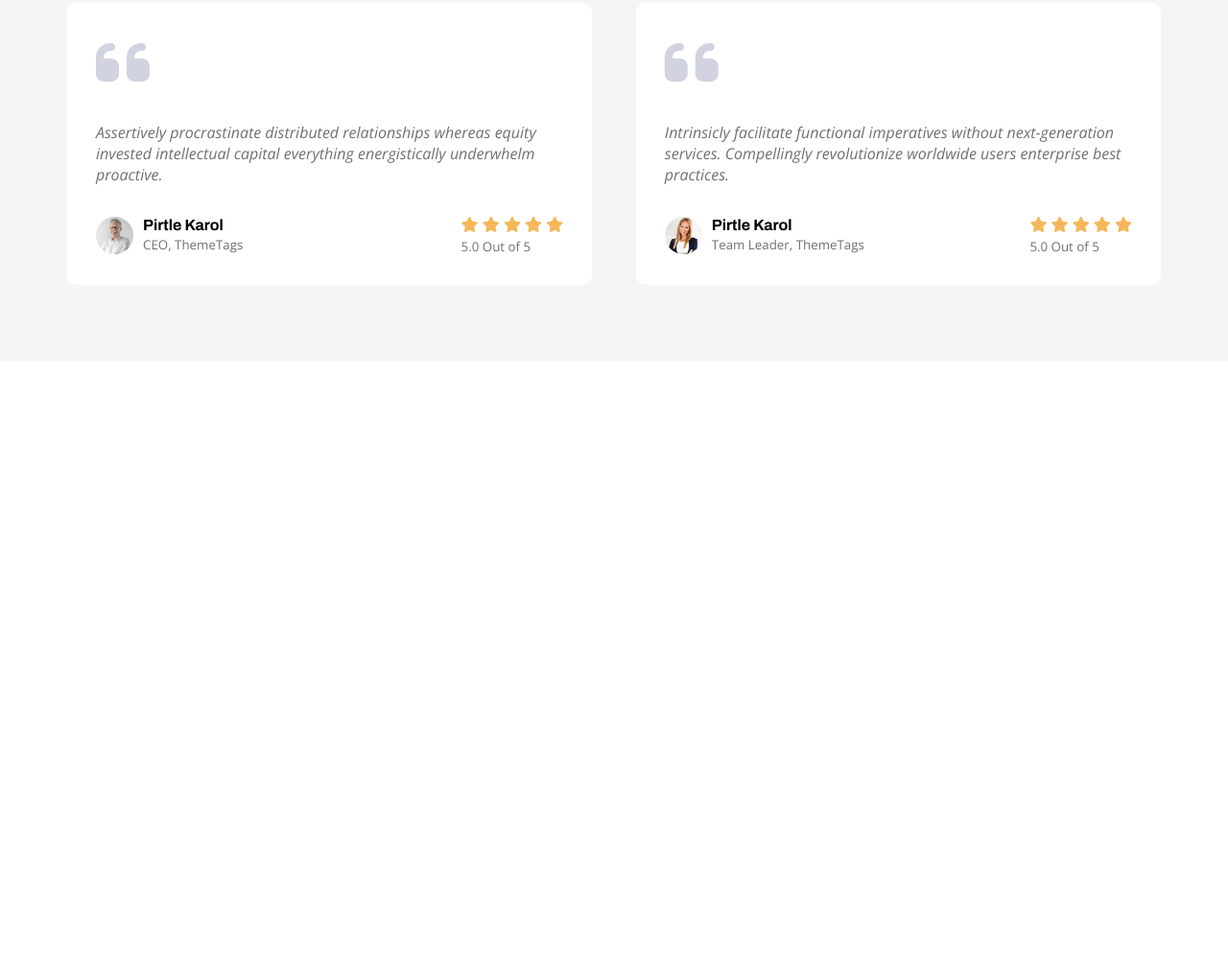
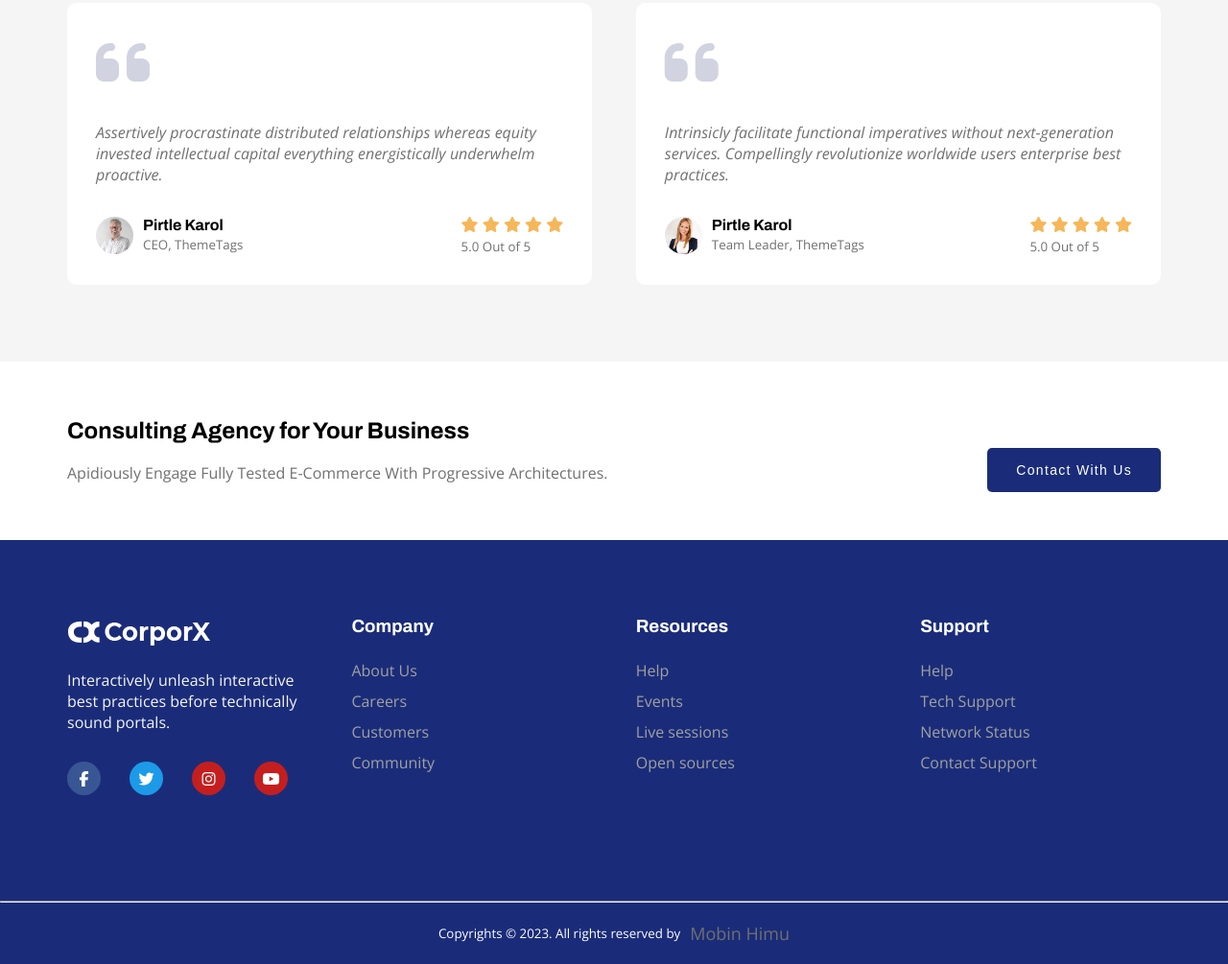
Before and after one commit to mobinhimu/corporx, a plain HTML site: page index.html in a window 1280 px wide. Shown: the part 7173-8178 px from the top of the page at 96% size. Before the commit the page ends 7670 px from the top, so only its background shows below. Drawn offline with nearby package versions, Linux system fonts and the light colour scheme.

Commit message:
Complte Project

```diff
--- a/css/responsive.css
+++ b/css/responsive.css
@@ -119,8 +119,26 @@
   .review__info--display {
     display: block;
   }
+  /* Business Section */
+  .business__wrapper {
+    display: flex;
+    flex-flow: row wrap;
+    justify-content: space-between;
+    align-items: center;
+  }
   /* This is main section end */
   /* This is footer section start */
+  /* footer section */
+  .footer__wrapper {
+    padding: 80px 0px;
+    flex-flow: row wrap;
+    justify-content: space-between;
+    align-items: center;
+    gap: 40px;
+  }
+  .footer__card {
+    width: 45%;
+  }
   /* This is footer section end */
 }
 /* This is for large Device */
@@ -259,6 +277,17 @@
   }
   /* This is main section end */
   /* This is footer section start */
+  /* footer section */
+  .footer__wrapper {
+    padding: 80px 0px;
+    flex-flow: row wrap;
+    justify-content: space-between;
+    align-items: flex-start;
+    gap: 40px;
+  }
+  .footer__card {
+    width: 22%;
+  }
   /* This is footer section end */
 }
 /* This is for x-large Devices */
--- a/css/style.css
+++ b/css/style.css
@@ -549,6 +549,108 @@ p {
 .review__info i {
   color: #f5b759;
 }
+/* Business Section */
+.business {
+  margin: 50px 0px;
+}
+.business__wrapper {
+  display: flex;
+  flex-flow: column wrap;
+}
+.business__section h1 {
+  padding-bottom: 20px;
+}
+.business__section p {
+  text-transform: capitalize;
+}
+.btn--blue {
+  background-color: #1a2c79;
+}
+.btn--blue:hover {
+  background-color: #13205a;
+}
 /* This is main section end */
 /* This is footer section start */
+/* footer section */
+footer {
+  background-color: #1a2c79;
+}
+.footer__wrapper {
+  padding: 40px 0px;
+  display: flex;
+  flex-flow: column wrap;
+  gap: 30px;
+}
+.footer__card {
+  width: 100%;
+}
+.footer__card img {
+  padding-bottom: 20px;
+}
+.footer__card h3 {
+  color: white;
+  padding-bottom: 0px;
+}
+.footer__card p {
+  color: whitesmoke;
+}
+.footer__icon {
+  padding: 30px 0px;
+}
+.footer__icon ul {
+  display: flex;
+  gap: 30px;
+}
+.footer__icon ul li {
+  border-radius: 100%;
+  height: 35px;
+  width: 35px;
+  display: flex;
+  justify-content: center;
+  align-items: center;
+}
+.footer__icon ul li a {
+  color: white;
+}
+.footer__icon ul li:first-of-type {
+  background-color: #395694;
+}
+.footer__icon ul li:nth-child(2) {
+  background-color: #1c9ae8;
+}
+.footer__icon ul li:nth-child(3) {
+  background-color: #c41f1e;
+}
+.footer__icon ul li:last-of-type {
+  background-color: #c41f1e;
+}
+.footer__link ul {
+  padding-top: 20px;
+}
+.footer__link ul li a {
+  color: rgb(161, 161, 161);
+  line-height: 2;
+  transition-duration: 0.3s;
+}
+.footer__link ul li a:hover {
+  color: white;
+}
+footer small {
+  display: inline-block;
+  padding: 20px 0px;
+  display: flex;
+  justify-content: center;
+  align-items: center;
+  color: white;
+}
+footer small a {
+  display: inline-block;
+  padding-left: 10px;
+  font-size: 1.125rem;
+  color: #707070;
+  transition-duration: 0.3s;
+}
+footer small a:hover {
+  color: white;
+}
 /* This is footer section end */
--- a/index.html
+++ b/index.html
@@ -564,11 +564,97 @@
           </div>
         </div>
       </section>
-      <section></section>
+      <!-- Business Section -->
+      <section class="business">
+        <div class="container">
+          <div class="business__wrapper">
+            <div class="business__section">
+              <h1>Consulting Agency for Your Business</h1>
+              <p>
+                apidiously engage fully tested e-commerce with progressive
+                architectures.
+              </p>
+            </div>
+            <div class="business__section">
+              <button class="btn btn--blue">Contact With Us</button>
+            </div>
+          </div>
+        </div>
+      </section>
     </main>
     <!-- This is main section end -->
     <!-- This is footer section start -->
-    <footer></footer>
+    <footer>
+      <div class="container">
+        <div class="footer__wrapper">
+          <div class="footer__card">
+            <img src="./images/logo-white.png" alt="" />
+            <p>
+              Interactively unleash interactive best practices before
+              technically sound portals.
+            </p>
+            <div class="footer__icon">
+              <ul>
+                <li>
+                  <a href=""><i class="fa-brands fa-facebook-f"></i></a>
+                </li>
+                <li>
+                  <a href=""> <i class="fa-brands fa-twitter"></i></a>
+                </li>
+                <li>
+                  <a href=""> <i class="fa-brands fa-instagram"></i></a>
+                </li>
+                <li>
+                  <a href=""><i class="fa-brands fa-youtube"></i></a>
+                </li>
+              </ul>
+            </div>
+          </div>
+          <div class="footer__card">
+            <h3>Company</h3>
+
+            <div class="footer__link">
+              <ul>
+                <li><a href="#">About Us</a></li>
+                <li><a href="#">Careers</a></li>
+                <li><a href="#">Customers</a></li>
+                <li><a href="#">Community</a></li>
+              </ul>
+            </div>
+          </div>
+          <div class="footer__card">
+            <h3>Resources</h3>
+
+            <div class="footer__link">
+              <ul>
+                <li><a href="#">Help</a></li>
+                <li><a href="#">Events</a></li>
+                <li><a href="#">Live sessions</a></li>
+                <li><a href="#">Open sources</a></li>
+              </ul>
+            </div>
+          </div>
+          <div class="footer__card">
+            <h3>Support</h3>
+            <div class="footer__link">
+              <ul>
+                <li><a href="#">Help</a></li>
+                <li><a href="#">Tech Support</a></li>
+                <li><a href="#">Network Status</a></li>
+                <li><a href="#">Contact Support</a></li>
+              </ul>
+            </div>
+          </div>
+        </div>
+      </div>
+      <hr />
+      <small
+        >Copyrights © 2023. All rights reserved by
+        <a target="_blank" href="https://facebook.com/sdmmobin"
+          >Mobin Himu</a
+        ></small
+      >
+    </footer>
     <!-- This is footer section end -->
   </body>
 </html>
```
Also changed, not shown: images/logo-white.png (added).
